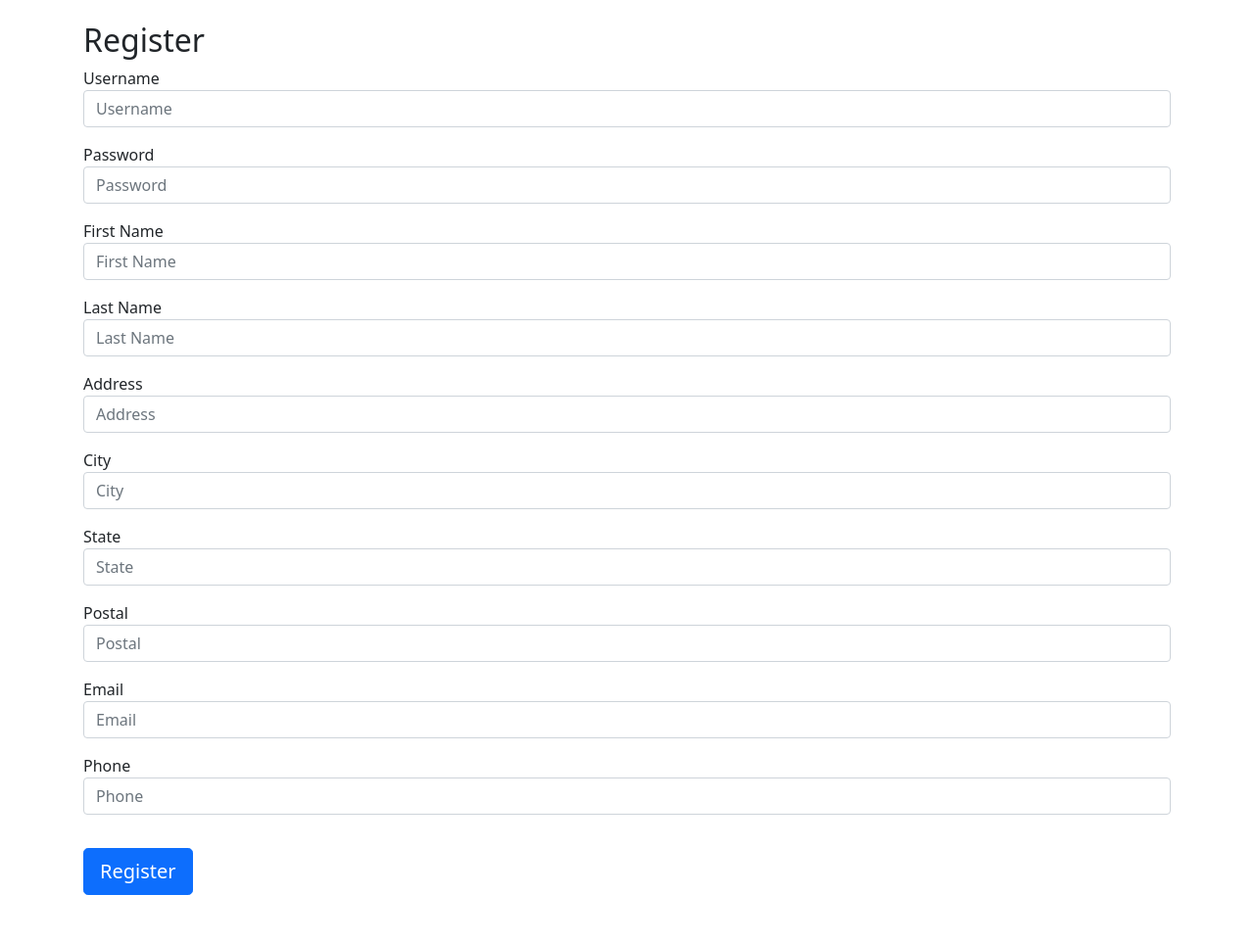
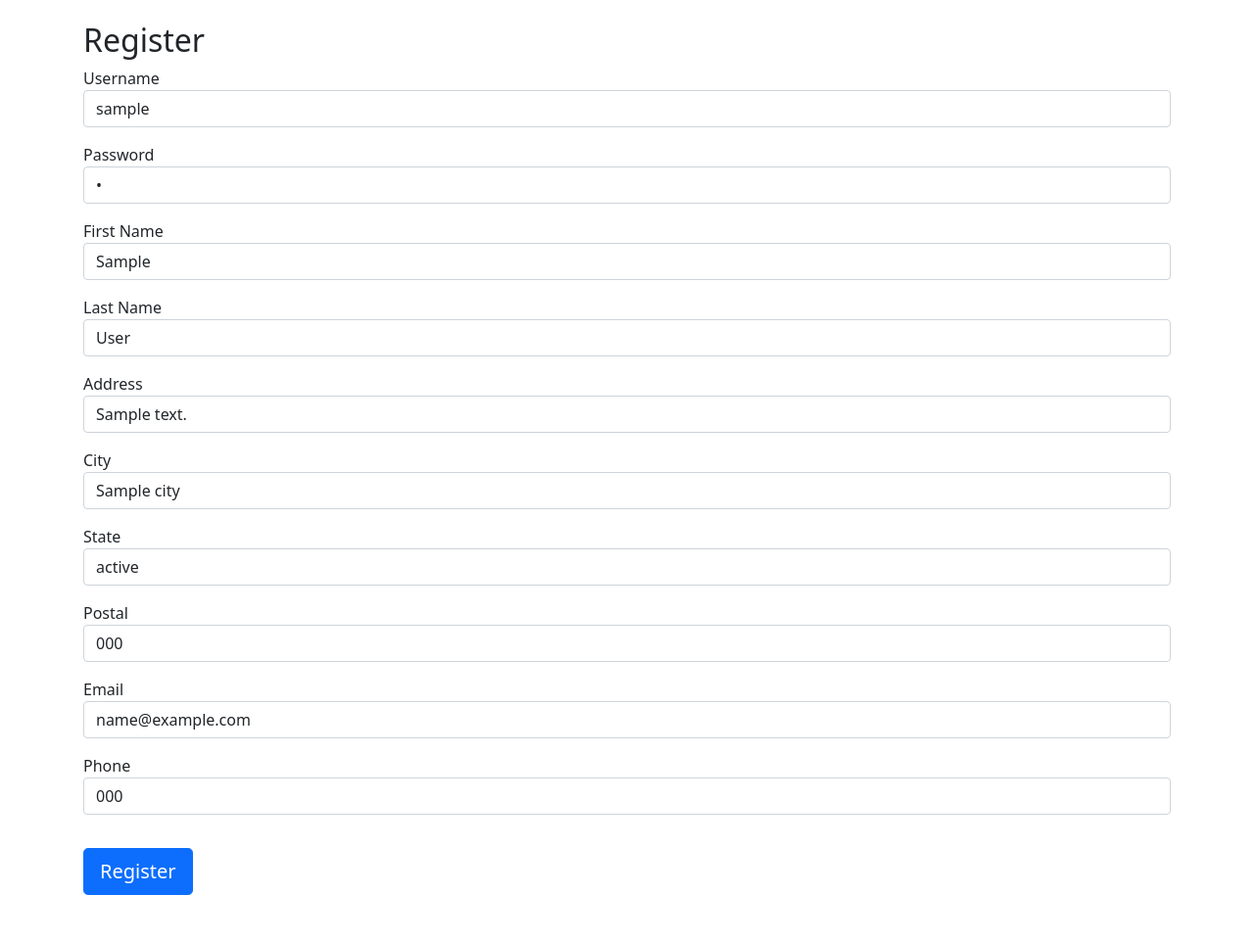
Before and after one commit to jwaynemax/final_web_technologies_II, a PHP site: template view/register.twig in a window 1280 px wide. Shown: the part 56-1018 px from the top of the page at 98% size. Run offline with PHP 8.4, Linux system fonts and the light colour scheme; the template is opened without the code that fills it: most values are stand-ins (such as "Sample title", 1, 10 or a date in 2020); some libraries are stand-ins or nearby versions.

Commit message:
logic to pre-populate register form data on errors

```diff
--- a/view/register.twig
+++ b/view/register.twig
@@ -7,34 +7,34 @@
         <h2>Register</h2>
         <form action="." method="post" id="registration_form" class="form-signin">
             <label for="username" class="sr-only">Username</label>
-            <input type="text" name="username" id="username" class="form-control" placeholder="Username">
+            <input type="text" name="username" id="username" class="form-control" placeholder="Username" value="{{ username }}">
             <p class='error_message'>{{ error_username  }}</p>
             <label for="password" class="sr-only">Password</label>
-            <input type="password" name="password" id="password" class="form-control" placeholder="Password">
+            <input type="password" name="password" id="password" class="form-control" placeholder="Password" value="{{ password }}">
             <p class='error_message'>{{ error_password  }}</p>
             <label for="firstName" class="sr-only">First Name</label>
-            <input type="text" name="firstName" id="firstName" class="form-control" placeholder="First Name">
+            <input type="text" name="firstName" id="firstName" class="form-control" placeholder="First Name" value="{{ first_name }}">
             <p class='error_message'>{{ error_firstName  }}</p>
             <label for="lastName" class="sr-only">Last Name</label>
-            <input type="text" name="lastName" id="lastName" class="form-control" placeholder="Last Name">
+            <input type="text" name="lastName" id="lastName" class="form-control" placeholder="Last Name" value="{{ last_name }}">
             <p class='error_message'>{{ error_lastname  }}</p>
             <label for="address" class="sr-only">Address</label>
-            <input type="text" name="address" id="address" class="form-control" placeholder="Address">
+            <input type="text" name="address" id="address" class="form-control" placeholder="Address" value="{{ address }}">
             <p class='error_message'>{{ error_address  }}</p>
             <label for="city" class="sr-only">City</label>
-            <input type="text" name="city" id="city" class="form-control" placeholder="City">
+            <input type="text" name="city" id="city" class="form-control" placeholder="City" value="{{ city }}">
             <p class='error_message'>{{ error_city  }}</p>
             <label for="state" class="sr-only">State</label>
-            <input type="text" name="state" id="state" class="form-control" placeholder="State">
+            <input type="text" name="state" id="state" class="form-control" placeholder="State" value="{{ state }}">
             <p class='error_message'>{{ error_state  }}</p>
             <label for="postal" class="sr-only">Postal</label>
-            <input type="text" name="postal" id="postal" class="form-control" placeholder="Postal">
+            <input type="text" name="postal" id="postal" class="form-control" placeholder="Postal" value="{{ postal }}">
             <p class='error_message'>{{ error_postal  }}</p>
             <label for="email" class="sr-only">Email</label>
-            <input type="text" name="email" id="email" class="form-control" placeholder="Email">
+            <input type="text" name="email" id="email" class="form-control" placeholder="Email" value="{{ email }}">
             <p class='error_message'>{{ error_email  }}</p>
             <label for="phone" class="sr-only">Phone</label>
-            <input type="text" name="phone" id="phone" class="form-control" placeholder="Phone">
+            <input type="text" name="phone" id="phone" class="form-control" placeholder="Phone" value="{{ phone }}">
             <br>
             <button class="btn btn-lg btn-primary btn-block" type="submit" name="action" value="Process_Registration">Register</button>
         </form>
```
Also changed, not shown: Controller.php (+14 -1 lines).
